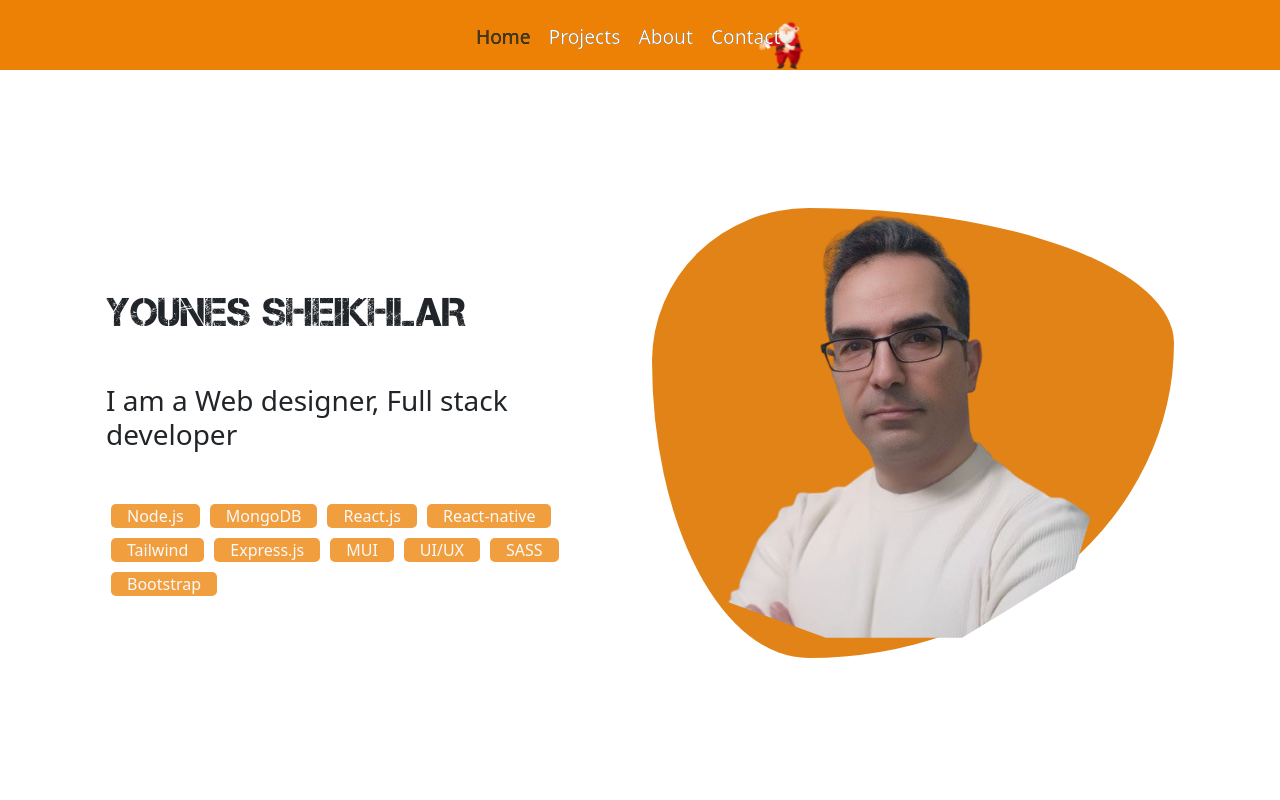
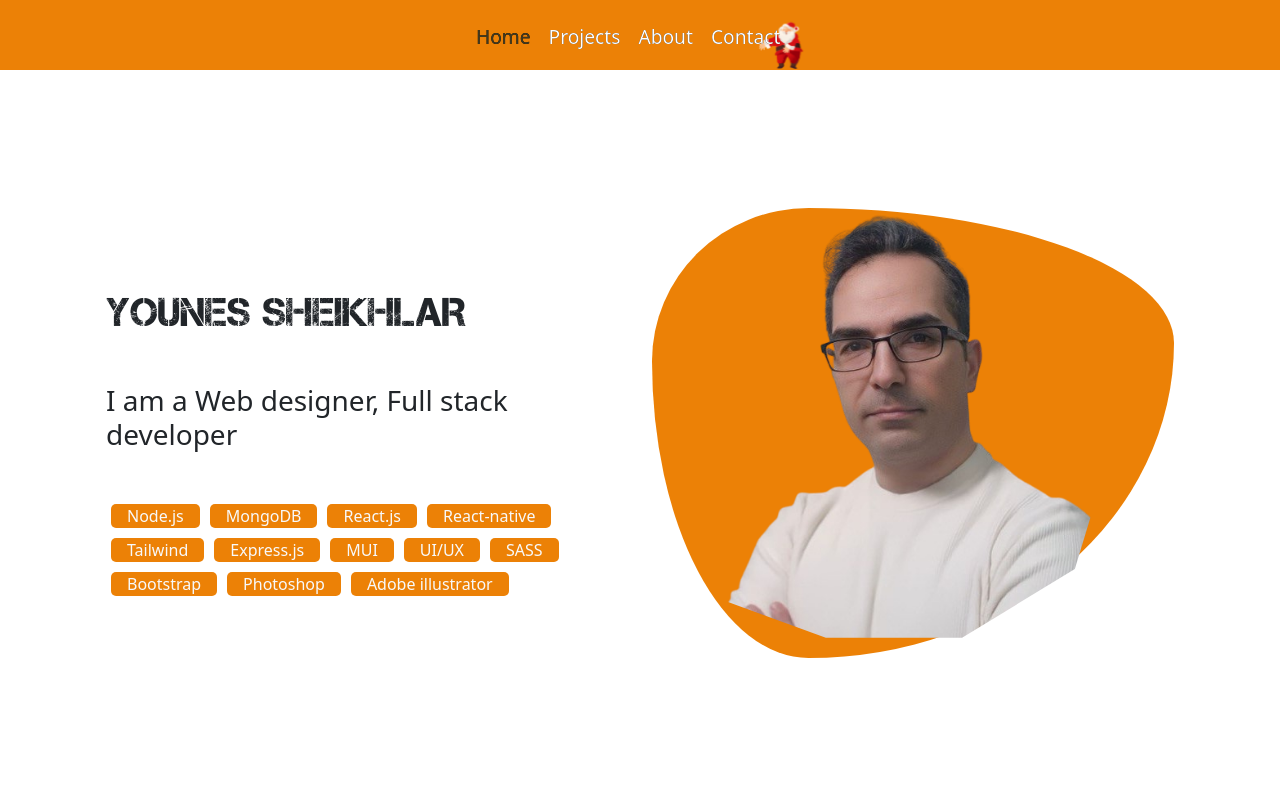
Before and after one commit to Younes-sh/portfolio, a React (Create React App) app in the folder portfolio/: page / in a window 1280 px wide. Shown: the top 800 px of the page. Built offline with nearby package versions, Linux system fonts and the light colour scheme.

Commit message:
i created a condition for Github of projects , accessible or not

```diff
--- a/portfolio/src/Components/Header/Header.jsx
+++ b/portfolio/src/Components/Header/Header.jsx
@@ -20,7 +20,7 @@ width: 350px;
 height: 450px;
   border-radius:  30% 70% 70% 30% / 34% 30% 70% 66%  ;
 
-  background: #e28317;
+  background: #EC8106;
 
   @media screen and (max-width: 720px) {
     border-radius:  44% 44% 44% 44% / 44% 44% 44% 44%  ;
@@ -56,16 +56,18 @@ const Header = () => {
             <h1 className='text-dark text-start Capsmall'>YOUNES SHEIKHLAR</h1>
             <p className='text-dark text-start h3 mt-5'>I am a Web designer, Full stack developer</p>
             <div className='text-start d-flex flex-wrap mt-5'>
-                <span className='px-3 text-light' style={{backgroundColor:'#f19e3e', margin:'5px',borderRadius:'5px'}} >Node.js</span>
-                <span className='px-3 text-light' style={{backgroundColor:'#f19e3e', margin:'5px',borderRadius:'5px'}} >MongoDB</span>
-                <span className='px-3 text-light' style={{backgroundColor:'#f19e3e', margin:'5px',borderRadius:'5px'}} >React.js</span>
-                <span className='px-3 text-light' style={{backgroundColor:'#f19e3e', margin:'5px',borderRadius:'5px'}} >React-native</span>
-                <span className='px-3 text-light' style={{backgroundColor:'#f19e3e', margin:'5px',borderRadius:'5px'}} >Tailwind</span>
-                <span className='px-3 text-light' style={{backgroundColor:'#f19e3e', margin:'5px',borderRadius:'5px'}} >Express.js</span>
-                <span className='px-3 text-light' style={{backgroundColor:'#f19e3e', margin:'5px',borderRadius:'5px'}} >MUI</span>
-                <span className='px-3 text-light' style={{backgroundColor:'#f19e3e', margin:'5px',borderRadius:'5px'}} >UI/UX</span>
-                <span className='px-3 text-light' style={{backgroundColor:'#f19e3e', margin:'5px',borderRadius:'5px'}} >SASS</span>
-                <span className='px-3 text-light' style={{backgroundColor:'#f19e3e', margin:'5px',borderRadius:'5px'}} >Bootstrap</span>
+                <span className='px-3 text-light' style={{backgroundColor:'#EC8106', margin:'5px',borderRadius:'5px'}} >Node.js</span>
+                <span className='px-3 text-light' style={{backgroundColor:'#EC8106', margin:'5px',borderRadius:'5px'}} >MongoDB</span>
+                <span className='px-3 text-light' style={{backgroundColor:'#EC8106', margin:'5px',borderRadius:'5px'}} >React.js</span>
+                <span className='px-3 text-light' style={{backgroundColor:'#EC8106', margin:'5px',borderRadius:'5px'}} >React-native</span>
+                <span className='px-3 text-light' style={{backgroundColor:'#EC8106', margin:'5px',borderRadius:'5px'}} >Tailwind</span>
+                <span className='px-3 text-light' style={{backgroundColor:'#EC8106', margin:'5px',borderRadius:'5px'}} >Express.js</span>
+                <span className='px-3 text-light' style={{backgroundColor:'#EC8106', margin:'5px',borderRadius:'5px'}} >MUI</span>
+                <span className='px-3 text-light' style={{backgroundColor:'#EC8106', margin:'5px',borderRadius:'5px'}} >UI/UX</span>
+                <span className='px-3 text-light' style={{backgroundColor:'#EC8106', margin:'5px',borderRadius:'5px'}} >SASS</span>
+                <span className='px-3 text-light' style={{backgroundColor:'#EC8106', margin:'5px',borderRadius:'5px'}} >Bootstrap</span>
+                <span className='px-3 text-light' style={{backgroundColor:'#EC8106', margin:'5px',borderRadius:'5px'}} >Photoshop</span>
+                <span className='px-3 text-light' style={{backgroundColor:'#EC8106', margin:'5px',borderRadius:'5px'}} >Adobe illustrator</span>
             </div>
         </Col>
         <Col lg={6} className='text-start pt-3 '>
--- a/portfolio/src/Pages/ParamsPages/ProjectParams.jsx
+++ b/portfolio/src/Pages/ParamsPages/ProjectParams.jsx
@@ -22,6 +22,10 @@ const ProjectParams = () => {
         .then(res => setItem(res.data))
         .catch(error => console.log(error))
     },[])
+
+    useEffect(() => {
+
+    },[])
   return (
     <div className='py-5 '>
         <Row className='container m-auto mt-5 pt-5 '>
@@ -36,9 +40,15 @@ const ProjectParams = () => {
                     <Link to={`/projects`} className='btn btn-info text-light'>Back to Projects page</Link>
                     <Link target='_blank' to={`${item.directLink}`} className='btn btn-success'>View Site</Link>
                 </div>
-                <div className='mt-3'>
-                    <Link target='_blank' to={`${item.github}`} className='btn btn-dark d-flex align-center justify-center' ><img src={GitHub} alt="Github" style={{width:'30px'}} />Github</Link>
-                </div>
+
+
+                {
+                    item.github ?  (
+                        <div className='mt-3'>
+                            <Link target='_blank' to={`${item.github}`} className='btn btn-dark d-flex align-center justify-center' ><img src={GitHub} alt="Github" style={{width:'30px'}} />Github</Link>
+                        </div>
+                    ) : <p className='bg-warning mt-3 p-3  rounded-2'>Access to GitHub is not possible. It is private</p>
+                }
             </Col>
             <Col lg={8} className='order-1 order-lg-2 shadow-lg p-0 position-relative'>
                 <IMG  className=' position-absolute' src={item.situation} />
```
